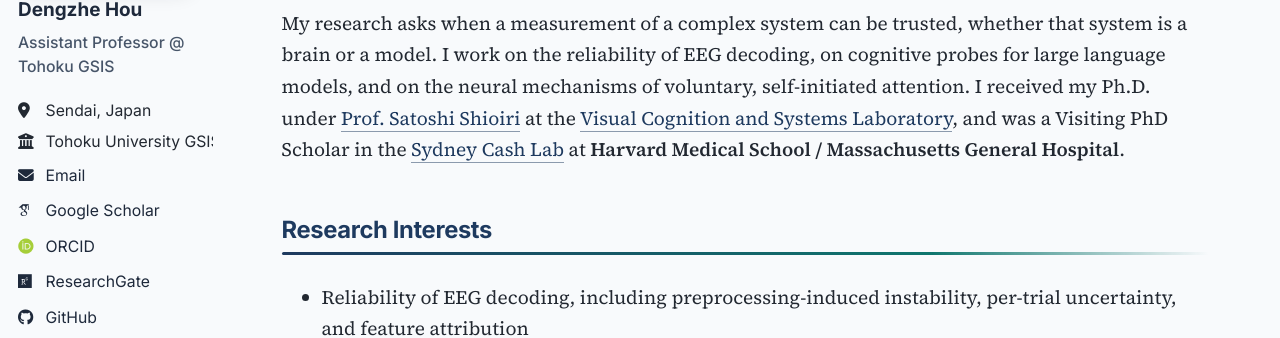
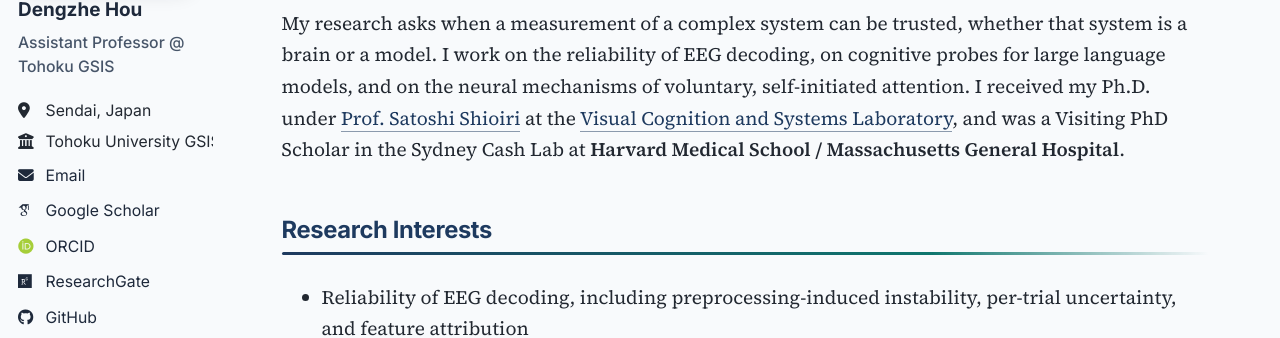
Before and after one commit to dengzhe-hou/dengzhe-hou.github.io, a Jekyll site: the page built from _pages/about.md, in a window 1280 px wide and 900 px high. Shown: the part 284-622 px from the top of the window. Built offline with Jekyll 4.4.1, drawn with Linux system fonts in a browser that asks for light colours; some web fonts are replaced; part of the change alters nothing that is shown.

```diff
--- a/_pages/about.md
+++ b/_pages/about.md
@@ -32,7 +32,7 @@ selected_research:
 
 I am an **Assistant Professor** at the [Graduate School of Information Sciences (GSIS)](https://www.is.tohoku.ac.jp/en/), [Tohoku University](https://www.tohoku.ac.jp/en/), Japan, affiliated with the [Yamada Laboratory](https://yamada-lab.gr.jp/ja/index.html) and the [International Liaison Office (ILO)](https://www.is.tohoku.ac.jp/introduction/ilo/), with a concurrent appointment in the Social Integration Research Division of the [Unprecedented-scale Data Analytics Center (UDAC)](https://udac.tohoku.ac.jp/).
 
-My research asks when a measurement of a complex system can be trusted, whether that system is a brain or a model. I work on the reliability of EEG decoding, on cognitive probes for large language models, and on the neural mechanisms of voluntary, self-initiated attention. I received my Ph.D. under [Prof. Satoshi Shioiri](https://scholar.google.com/citations?user=I9qDcUsAAAAJ&hl=en) at the [Visual Cognition and Systems Laboratory](https://sites.google.com/view/shioiri-satoshi/), and was a Visiting PhD Scholar in the [Sydney Cash Lab](https://cashlab.mgh.harvard.edu/) at **Harvard Medical School / Massachusetts General Hospital**.
+My research asks when a measurement of a complex system can be trusted, whether that system is a brain or a model. I work on the reliability of EEG decoding, on cognitive probes for large language models, and on the neural mechanisms of voluntary, self-initiated attention. I received my Ph.D. under [Prof. Satoshi Shioiri](https://scholar.google.com/citations?user=I9qDcUsAAAAJ&hl=en) at the [Visual Cognition and Systems Laboratory](https://sites.google.com/view/shioiri-satoshi/), and was a Visiting PhD Scholar in the Sydney Cash Lab at **Harvard Medical School / Massachusetts General Hospital**.
 
 ## Research Interests
 
@@ -85,7 +85,7 @@ My current work extends this toward aligning brain signals (EEG, fMRI) with larg
 | | |
 |---|---|
 | **Apr 2025** | Awarded [JSPS DC2 Research Fellowship](https://kaken.nii.ac.jp/ja/grant/KAKENHI-PROJECT-25KJ0641) |
-| **Jan 2025** | Returned from visiting scholar position at Harvard Medical School / MGH ([Sydney Cash Lab](https://cashlab.mgh.harvard.edu/), supervised by [Dr. Jing (Jill) Cai](https://scholar.google.co.jp/citations?user=ggUF_nIAAAAJ&hl=ja)) |
+| **Jan 2025** | Returned from visiting scholar position at Harvard Medical School / MGH (Sydney Cash Lab, supervised by [Dr. Jing (Jill) Cai](https://scholar.google.co.jp/citations?user=ggUF_nIAAAAJ&hl=ja)) |
 | **Dec 2024** | [Best Presentation Award, 32nd Doctoral Student Presentation, Tohoku University](https://www.is.tohoku.ac.jp/jp/activity/award/detail---id-1555.html) |
 | **Oct 2024** | Presented two posters at **Society for Neuroscience 2024** |
 | **Jul 2024** | Two presentations at **APCV 2024** (The 16th Asia Pacific Conference on Vision) |
```
